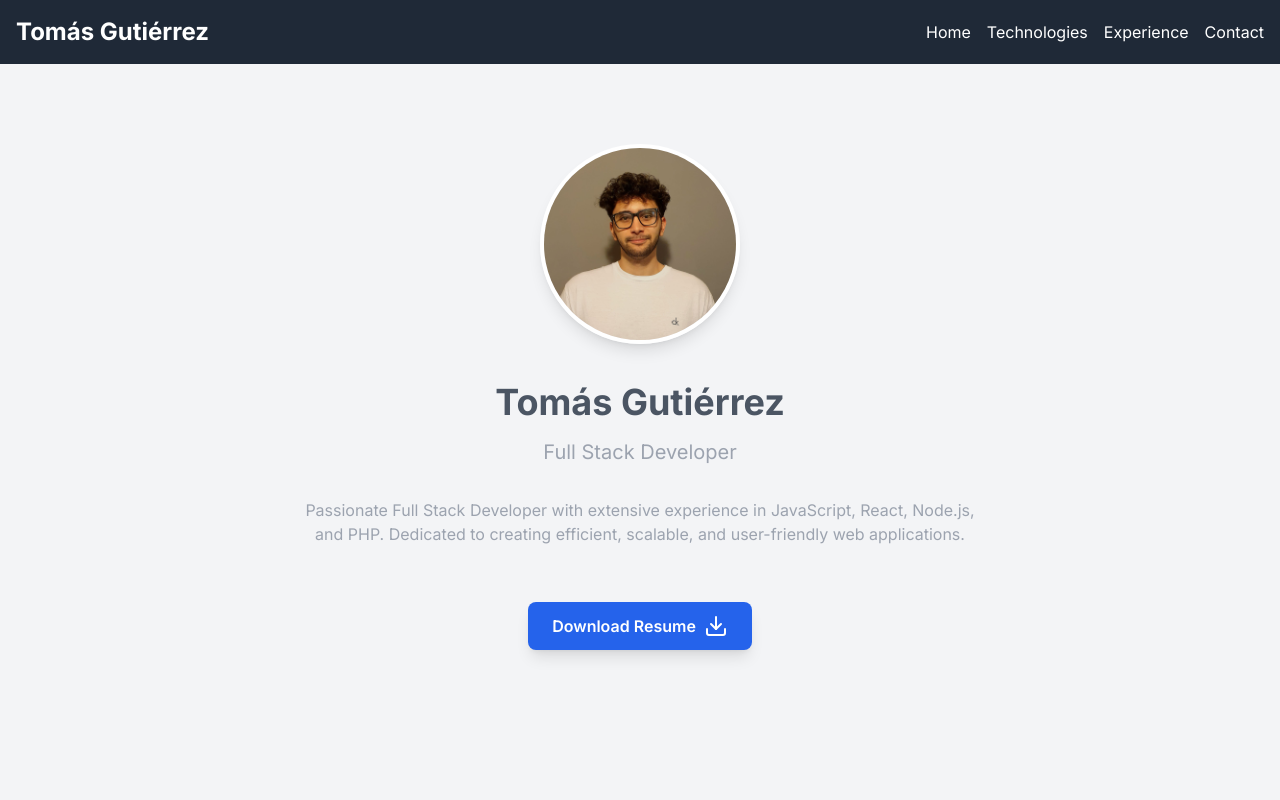
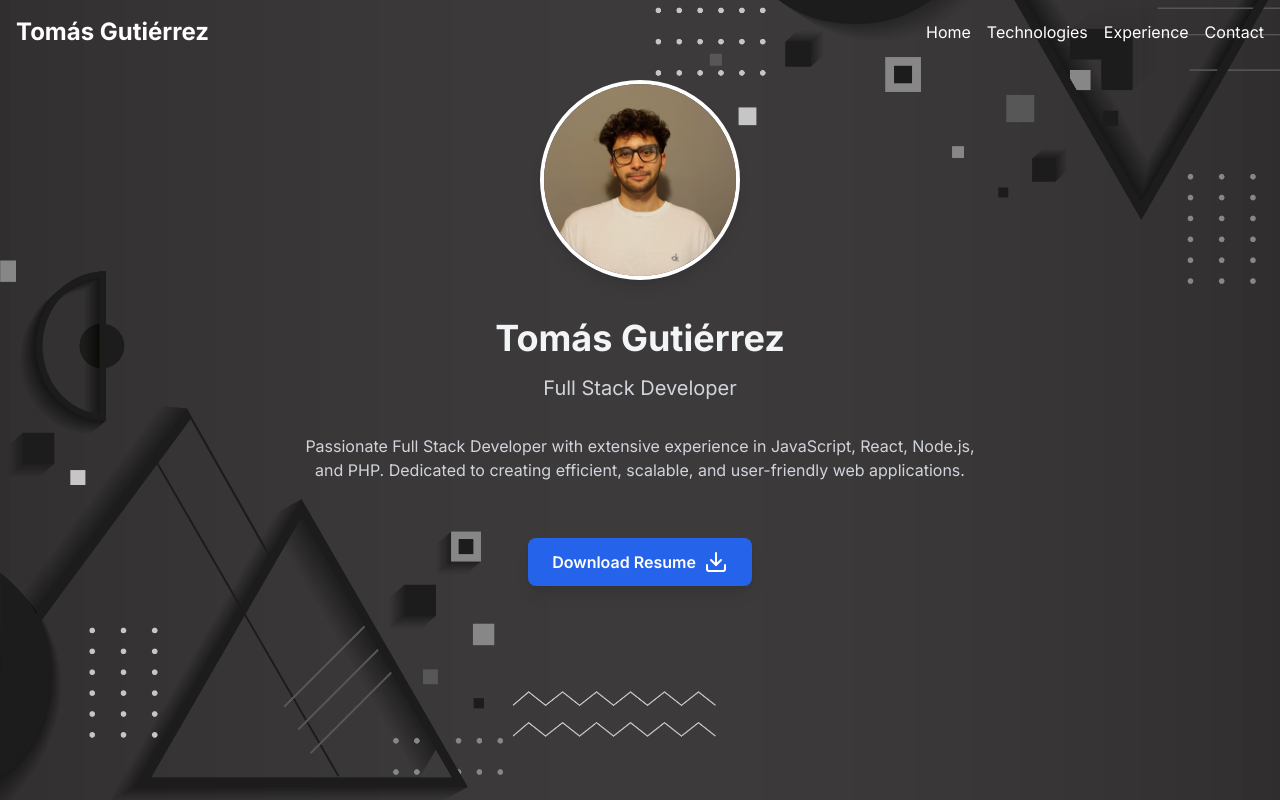
Before and after one commit to tomygp97/new-portfolio, a Next.js app: page / in a window 1280 px wide. Shown: the top 800 px of the page. Built offline with nearby package versions, Linux system fonts and the light colour scheme.

Commit message:
background img agregada y menú hamburgesa

```diff
--- a/app/components/Footer.tsx
+++ b/app/components/Footer.tsx
@@ -1,6 +1,7 @@
 export default function Footer() {
     return (
-        <footer className="bg-gray-800 text-white py-4">
+        // <footer className="bg-gray-800 text-white py-4">
+        <footer className="text-white py-4 bg-[#3E3B3C]">
             <div className="container mx-auto px-4 text-center">
             <p>&copy; {new Date().getFullYear()} Tomás Gutiérrez. All rights reserved.</p>
             </div>
--- a/app/components/Header.tsx
+++ b/app/components/Header.tsx
@@ -1,18 +1,62 @@
+'use client'
+
+import { useEffect, useState } from 'react';
 import Link from 'next/link'
 
 export default function Header() {
+    const [isTransparent, setIsTransparent] = useState(true);
+    const [isMenuOpen, setIsMenuOpen] = useState(false);
+
+    useEffect(() => {
+        const handleScroll = () => {
+            // Cambiar a fondo opaco al hacer scroll
+            // Cambia el umbral a una fracción de la altura de la ventana (por ejemplo, 0.1 significa 10%)
+            const threshold = window.innerHeight * 0.75; // Cambia este valor según sea necesario
+            if (window.scrollY > threshold) {
+                setIsTransparent(false);
+            } else {
+                setIsTransparent(true);
+            }
+        };
+
+        window.addEventListener('scroll', handleScroll);
+        return () => {
+            window.removeEventListener('scroll', handleScroll);
+        };
+    }, []);
+
+    const toggleMenu = () => {
+        setIsMenuOpen(!isMenuOpen);
+    }
+
     return (
-        <header className="sticky top-0 bg-gray-800 text-white py-4 z-50">
+        // <header className="sticky top-0 bg-gray-800 text-white py-4 z-50">
+        <header className={`fixed top-0 left-0 right-0 text-white py-4 z-50 transition-colors duration-300 ${isTransparent ? 'bg-transparent' : 'bg-[#3E3B3C] '}`}>
             <nav className="container mx-auto px-4 flex justify-between items-center">
                 <Link href="/" className="text-2xl font-bold">
                 {/* TG */}
                     Tomás Gutiérrez
                 </Link>
-                <ul className="flex space-x-4">
-                    <li><Link href="#home" className="hover:text-gray-300">Home</Link></li>
-                    <li><Link href="#technologies" className="hover:text-gray-300">Technologies</Link></li>
-                    <li><Link href="#experience" className="hover:text-gray-300">Experience</Link></li>
-                    <li><Link href="#contact" className="hover:text-gray-300">Contact</Link></li>
+                <div className="md:hidden flex items-center">
+                    {/* Botón de menú hamburguesa */}
+                    <button onClick={toggleMenu} className="focus:outline-none">
+                        {isMenuOpen ? (
+                            <svg xmlns="http://www.w3.org/2000/svg" className="h-6 w-6" fill="none" viewBox="0 0 24 24" stroke="currentColor">
+                                <path strokeLinecap="round" strokeLinejoin="round" strokeWidth="2" d="M6 18L18 6M6 6l12 12" />
+                            </svg>
+                        ) : (
+                            <svg xmlns="http://www.w3.org/2000/svg" className="h-6 w-6" fill="none" viewBox="0 0 24 24" stroke="currentColor">
+                                <path strokeLinecap="round" strokeLinejoin="round" strokeWidth="2" d="M4 6h16M4 12h16m-7 6h7" />
+                            </svg>
+                        )}
+                    </button>
+                </div>
+                {/* <ul className="flex space-x-4"> */}
+                <ul className={`md:flex space-x-4 ${isMenuOpen ? 'flex' : 'hidden'} flex-col md:flex-row md:items-center absolute md:static top-full right-0 w-full md:w-auto ${isMenuOpen ? 'bg-[#3E3B3C]' : 'md:bg-transparent'}`}>
+                    <li className="text-center"><Link href="#home" className="underline-hover py-2">Home</Link></li>
+                    <li className="text-center"><Link href="#technologies" className="underline-hover py-2">Technologies</Link></li>
+                    <li className="text-center"><Link href="#experience" className="underline-hover py-2">Experience</Link></li>
+                    <li className="text-center"><Link href="#contact" className="underline-hover py-2">Contact</Link></li>
                 </ul>
             </nav>
         </header>
--- a/app/components/HomePage.tsx
+++ b/app/components/HomePage.tsx
@@ -4,7 +4,13 @@ import Image from 'next/image'
 
 export default function HomePage() {
     return (
-        <section className="bg-gray-100 py-20 h-screen" id='home'>
+        <section
+            className="relative bg-gray-100 py-20 h-screen bg-cover bg-center"
+            id='home'
+            style={{
+                backgroundImage: 'url("/background.jpg")',
+            }}
+        >
             <div className="container mx-auto px-4 text-center">
                 <motion.div
                     initial={{ opacity: 0, y: -20 }}
@@ -23,7 +29,8 @@ export default function HomePage() {
                     />
                 </motion.div>
                 <motion.h1
-                    className="text-4xl font-bold mb-4 text-gray-600"
+                    // className="text-4xl font-bold mb-4 text-gray-600"
+                    className="text-4xl font-bold mb-4 text-gray-100"
                     initial={{ opacity: 0, y: -20 }}
                     animate={{ opacity: 1, y: 0 }}
                     transition={{ duration: 0.5 }}
@@ -31,7 +38,8 @@ export default function HomePage() {
                     Tomás Gutiérrez
                 </motion.h1>
                 <motion.p
-                    className="text-xl mb-8 text-gray-400"
+                    // className="text-xl mb-8 text-gray-400"
+                    className="text-xl mb-8 text-gray-300"
                     initial={{ opacity: 0, y: -20 }}
                     animate={{ opacity: 1, y: 0 }}
                     transition={{ duration: 0.5, delay: 0.2 }}
@@ -39,7 +47,8 @@ export default function HomePage() {
                     Full Stack Developer
                 </motion.p>
                 <motion.p
-                    className="max-w-2xl mx-auto text-gray-400"
+                    // className="max-w-2xl mx-auto text-gray-400"
+                    className="max-w-2xl mx-auto text-gray-300"
                     initial={{ opacity: 0, y: -20 }}
                     animate={{ opacity: 1, y: 0 }}
                     transition={{ duration: 0.5, delay: 0.4 }}
--- a/app/globals.css
+++ b/app/globals.css
@@ -6,6 +6,34 @@
   --background: #ffffff;
   --foreground: #171717;
 }
+
+.underline-hover {
+  position: relative;
+  padding-bottom: 2px;
+  color: white; /* Cambia según tu necesidad */
+  text-decoration: none;
+  transition: color 0.3s ease;
+}
+
+.underline-hover::after {
+  content: '';
+  position: absolute;
+  width: 0;
+  height: 2px;
+  bottom: 0;
+  left: 0;
+  background-color: white; /* Color del subrayado */
+  transition: width 0.3s ease;
+}
+
+.underline-hover:hover::after {
+  width: 100%;
+}
+
+.underline-hover:hover {
+  color: #ccc; /* Cambia el color del texto en hover */
+}
+
 
 @media (prefers-color-scheme: dark) {
   :root {
```
Also changed, not shown: public/background.jpg (added).
